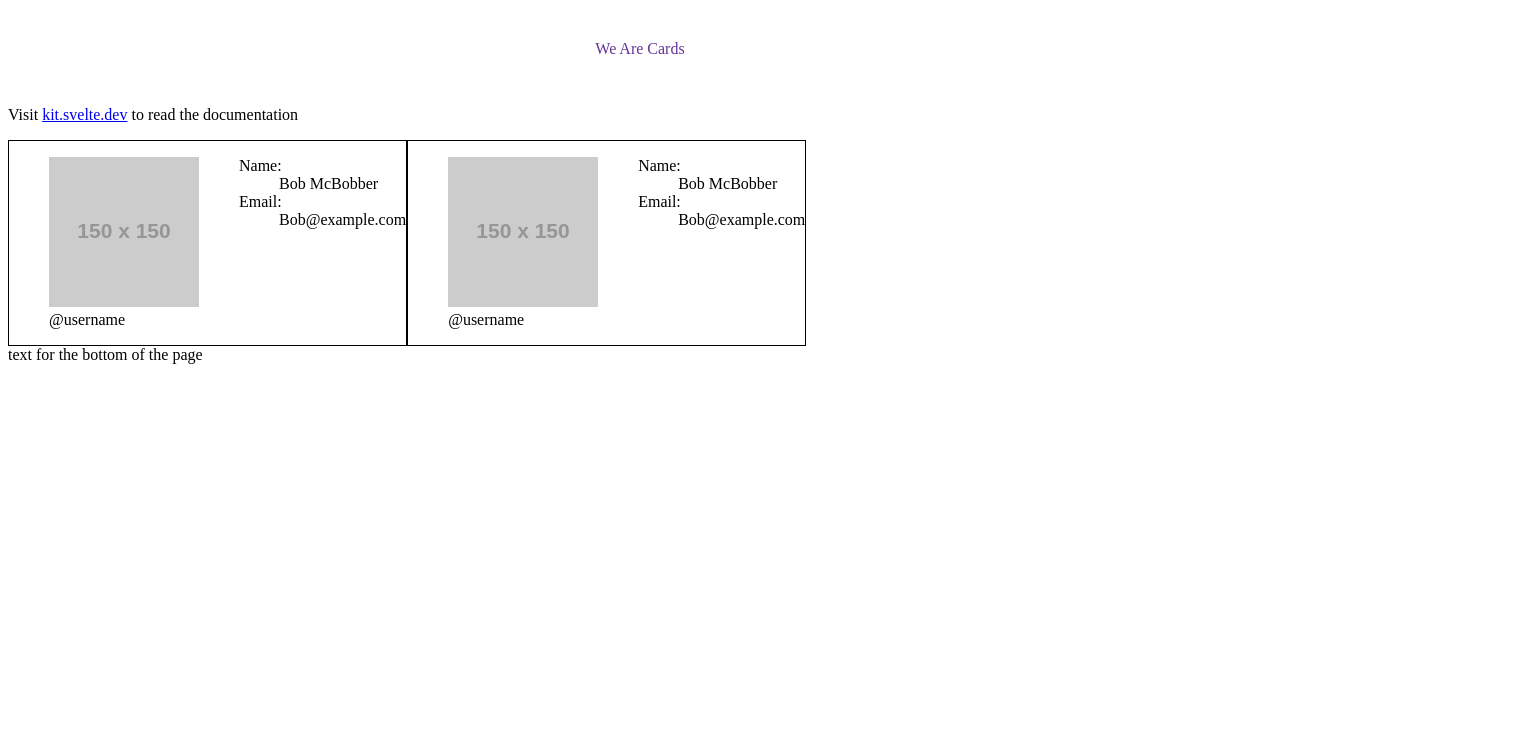
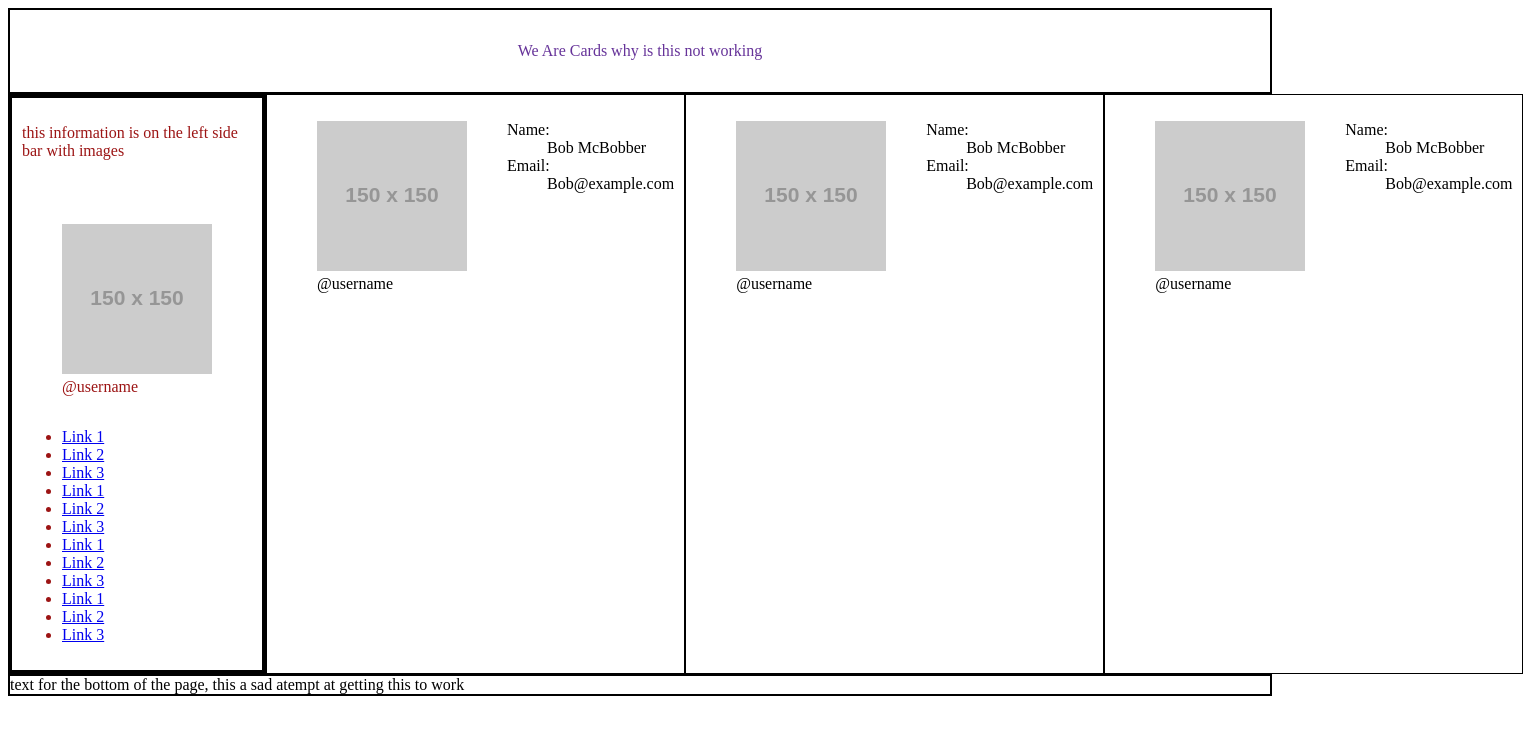
Before and after one commit to ChiddyBangg/web1-svelte-lab, a SvelteKit app: page / in a window 1280 px wide. Shown: the top 734 px of the page, 1523 px wide, since content can reach past the window. Built offline with nearby package versions, Linux system fonts and the light colour scheme.

Commit message:
got sidebar still issues with main content

```diff
--- a/src/Components/Card.svelte
+++ b/src/Components/Card.svelte
@@ -6,13 +6,13 @@
 <section>
   <Picture />
   <Details />
-
 </section>
 
 <style>
-    section{
-
+  section {
     display: flex;
+    padding: 10px;
+    height: 250;
     border: 1px solid black;
   }
 </style>
--- a/src/Components/Footer.svelte
+++ b/src/Components/Footer.svelte
@@ -1,16 +1,14 @@
 <script></script>
 
-
 <section>
-
-    <footer>text for the bottom of the page</footer>
+  <footer>
+    text for the bottom of the page, this a sad atempt at getting this to work
+  </footer>
 </section>
 
-
 <style>
-
-footer {
-    grid-column: 1 / 4;
+  footer {
+    border: 2px solid black;
+    display: flex;
   }
-
 </style>
--- a/src/Components/Header.svelte
+++ b/src/Components/Header.svelte
@@ -1,20 +1,15 @@
 <script></script>
 
 <section>
-    <header> We Are Cards</header>
+  <header>We Are Cards why is this not working</header>
 </section>
 
-
-
 <style>
-
-    header {
-        padding: 2rem;
-        grid-column: 1 / 4;
-        color:rebeccapurple;
-        text-align: center;
-        }
-
-
-
+  header {
+    padding: 2rem;
+    grid-column: 1 / 4;
+    color: rebeccapurple;
+    text-align: center;
+    border: 2px solid black;
+  }
 </style>
--- a/src/Components/Picture.svelte
+++ b/src/Components/Picture.svelte
@@ -1,16 +1,10 @@
 <script>
-
 </script>
 
 <figure>
-    <img src="https://placehold.co/150" alt="Placeholder">
-    <figcaption>@username</figcaption>
+  <img src="https://placehold.co/150" alt="Placeholder" />
+  <figcaption>@username</figcaption>
 </figure>
 
-
-
-
-
 <style>
-
 </style>
--- a/src/Components/Sidebar.svelte
+++ b/src/Components/Sidebar.svelte
@@ -1,9 +1,33 @@
-<script></script>
+<script>
+  import Picture from "./Picture.svelte";
+</script>
 
 <section>
-
+  <p>this information is on the left side bar with images</p>
+  <p />
+  <Picture />
+  <ul>
+    <li><a href="link 1 ">Link 1</a></li>
+    <li><a href="link 2">Link 2</a></li>
+    <li><a href="link 3">Link 3</a></li>
+    <li><a href="link 1 ">Link 1</a></li>
+    <li><a href="link 2">Link 2</a></li>
+    <li><a href="link 3">Link 3</a></li>
+    <li><a href="link 1 ">Link 1</a></li>
+    <li><a href="link 2">Link 2</a></li>
+    <li><a href="link 3">Link 3</a></li>
+    <li><a href="link 1 ">Link 1</a></li>
+    <li><a href="link 2">Link 2</a></li>
+    <li><a href="link 3">Link 3</a></li>
+  </ul>
 </section>
 
 <style>
-
+  section {
+    flex-direction: column;
+    display: flex;
+    border: 4px solid black;
+    padding: 10px;
+    color: #9c1414;
+  }
 </style>
--- a/src/routes/+page.svelte
+++ b/src/routes/+page.svelte
@@ -1,21 +1,23 @@
 <script>
-  import Card from '../Components/Card.svelte'
-  import Footer from '../Components/Footer.svelte';
-  import Header from '../Components/Header.svelte';
+  import Card from "../Components/Card.svelte";
+  import Footer from "../Components/Footer.svelte";
+  import Header from "../Components/Header.svelte";
+  import Sidebar from "../Components/Sidebar.svelte";
+</script>
 
-</script>
 <Header />
 
-<p>Visit <a href="https://kit.svelte.dev">kit.svelte.dev</a> to read the documentation</p>
+<section>
+  <Sidebar />
+  <Card />
+  <Card />
+  <Card />
+</section>
 
-<section>
-    <Card />
-    <Card />
-</section>
-<left-side />
 <Footer />
+
 <style>
-    section{
-        display: flex;
-     }
+  section {
+    display: flex;
+  }
 </style>
```
Also changed, not shown: src/Components/Details.svelte (+5 -4 lines). Lines whose indentation alone changed are shown as unchanged.
